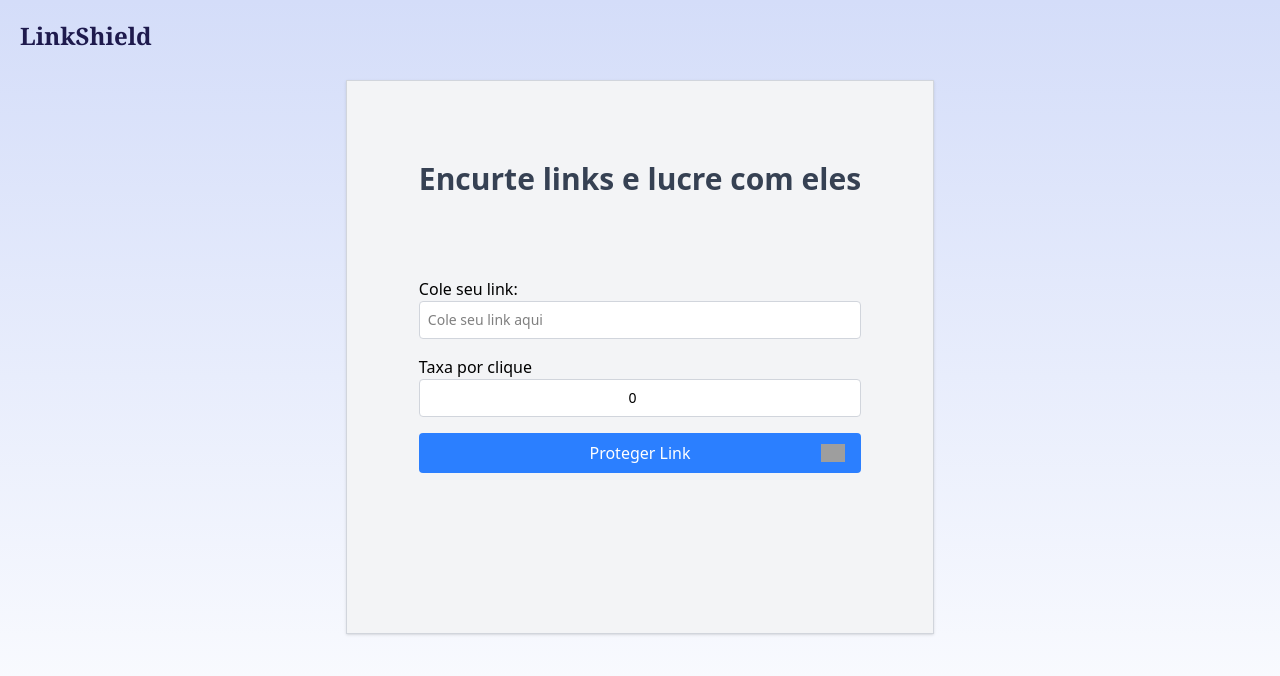
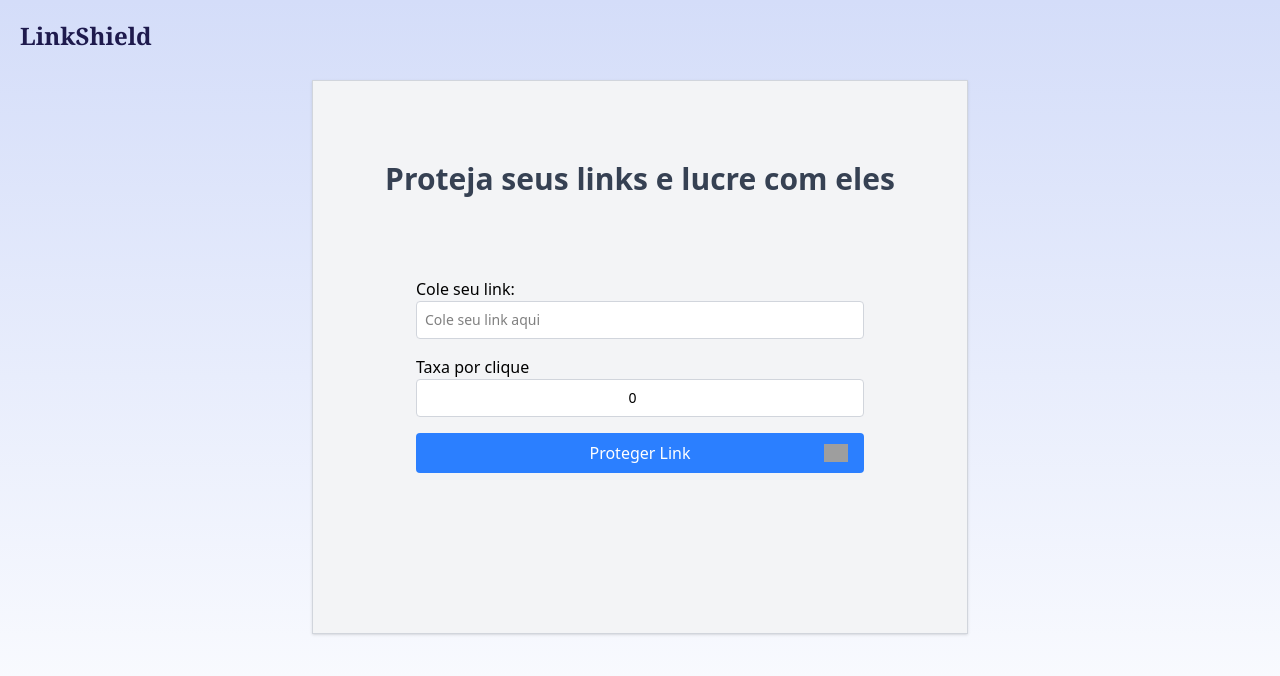
Before and after one commit to LucasSrSilva/LinkShield-dApp, a Next.js app: page / in a window 1280 px wide. Shown: the top 676 px of the page. Built offline with nearby package versions, Linux system fonts and the light colour scheme; grey boxes are pictures that could not be loaded.

Commit message:
docs: update readme

```diff
--- a/src/components/createLink.tsx
+++ b/src/components/createLink.tsx
@@ -27,7 +27,7 @@
 
     return (
         <main className="flex flex-col items-center justify-start px-18 pt-20 gap-20 bg-gray-100 border border-gray-300 shadow">
-            <h1 className="text-3xl font-bold text-gray-700">Encurte links e lucre com eles</h1>
+            <h1 className="text-3xl font-bold text-gray-700">Proteja seus links e lucre com eles</h1>
             <form action="" className="flex flex-col w-full max-w-md">
                 <label htmlFor="link">Cole seu link:</label>
                 <input value={url} onChange={(e) => setUrl(e.target.value)} className="border bg-white mb-4 text-sm border-gray-300 p-2 rounded" type="text" placeholder="Cole seu link aqui" />
```
Also changed, not shown: 1 other file (tests, documents, lock files or other folders).
